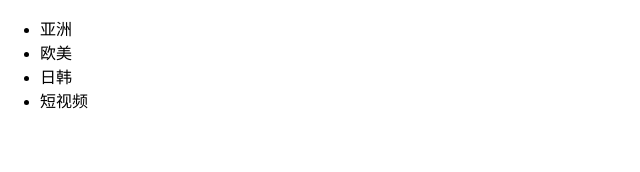
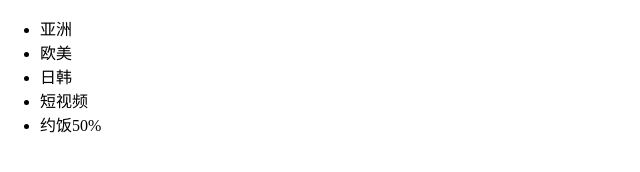
Before and after one commit to 54481895/git_lianxi, a plain HTML site: page index.html in a window 1280 px wide. Shown: the full height of the page, 0-640 px from the left. Drawn offline with Linux system fonts and the light colour scheme.

Commit message:
约饭50%

```diff
--- a/index.html
+++ b/index.html
@@ -15,6 +15,7 @@
 	<li>欧美</li>
 	<li>日韩</li>
 	<li>短视频</li>
+	<li>约饭50%</li>
 </ul>
 </body>
 </html>
```
